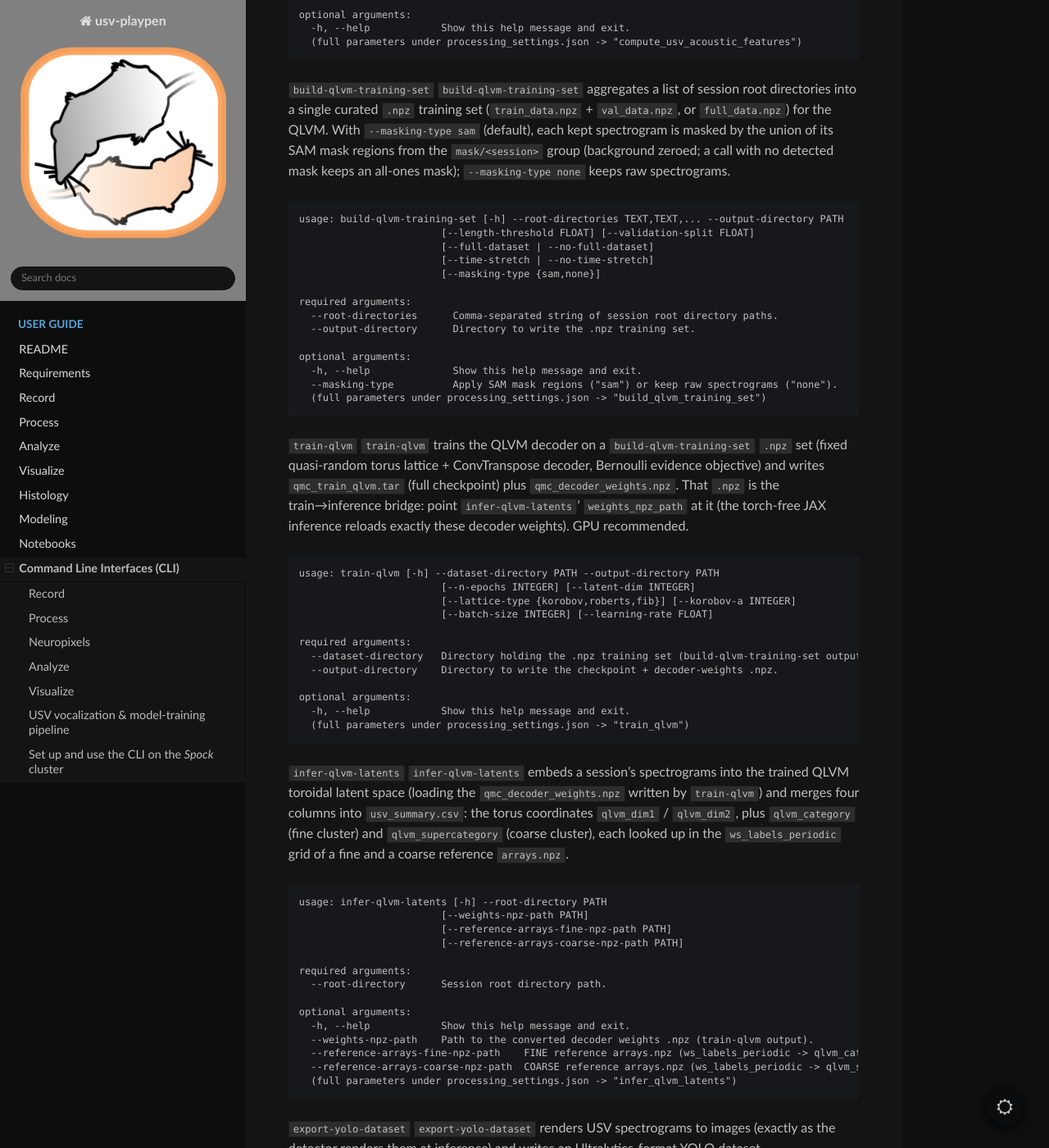
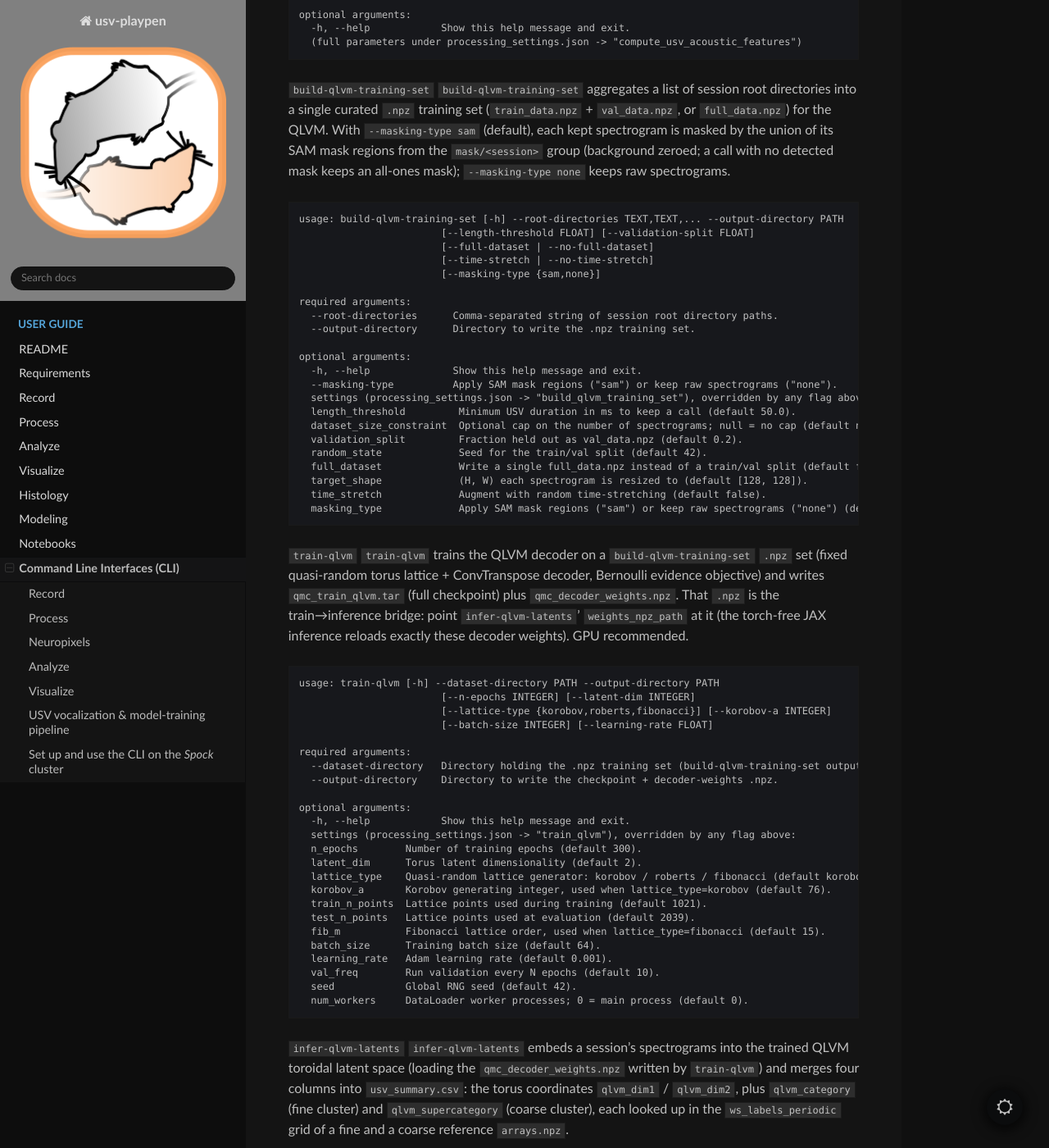
Before and after one commit to bartulem/usv-playpen, a Sphinx documentation site: the page built from docs/CLI.rst, in a window 1280 px wide and 1400 px high, scrolled down 16414 px. Shown: the whole window at 82% size. Built offline with Sphinx 7.4.7 and the Read the Docs theme 3.1.0, drawn with Linux system fonts in a browser that asks for light colours; some of the changed text lies outside the part shown.

Commit message:
docs(cli): document the 4 training settings blocks key-by-key
Expand the build-qlvm-training-set / train-qlvm / export-yolo-dataset /
train-masks CLI entries: replace the terse "(full parameters under
processing_settings.json -> X)" pointer with a per-key listing of each block
(every key + default + one-line description), so the training parameters are
fully explained in the CLI section (only there, per request). Also fix a stale
train-qlvm usage line: --lattice-type {korobov,roberts,fib} ->
{korobov,roberts,fibonacci}, matching the click.Choice in code.

Co-Authored-By: Claude Opus 4.8 <noreply@anthropic.com>

```diff
--- a/docs/CLI.rst
+++ b/docs/CLI.rst
@@ -881,7 +881,15 @@ Inference flow (per session): ``generate-usv-spectrograms`` → ``generate-usv-m
     optional arguments:
       -h, --help              Show this help message and exit.
       --masking-type          Apply SAM mask regions ("sam") or keep raw spectrograms ("none").
-      (full parameters under processing_settings.json -> "build_qlvm_training_set")
+      settings (processing_settings.json -> "build_qlvm_training_set"), overridden by any flag above:
+      length_threshold         Minimum USV duration in ms to keep a call (default 50.0).
+      dataset_size_constraint  Optional cap on the number of spectrograms; null = no cap (default null).
+      validation_split         Fraction held out as val_data.npz (default 0.2).
+      random_state             Seed for the train/val split (default 42).
+      full_dataset             Write a single full_data.npz instead of a train/val split (default false).
+      target_shape             (H, W) each spectrogram is resized to (default [128, 128]).
+      time_stretch             Augment with random time-stretching (default false).
+      masking_type             Apply SAM mask regions ("sam") or keep raw spectrograms ("none") (default "sam").
 
 ``train-qlvm``
 ``train-qlvm`` trains the QLVM decoder on a ``build-qlvm-training-set`` ``.npz`` set (fixed quasi-random torus lattice + ConvTranspose decoder, Bernoulli evidence objective) and writes ``qmc_train_qlvm.tar`` (full checkpoint) plus ``qmc_decoder_weights.npz``. That ``.npz`` is the train→inference bridge: point ``infer-qlvm-latents``' ``weights_npz_path`` at it (the torch-free JAX inference reloads exactly these decoder weights). GPU recommended.
@@ -890,7 +898,7 @@ Inference flow (per session): ``generate-usv-spectrograms`` → ``generate-usv-m
 
     usage: train-qlvm [-h] --dataset-directory PATH --output-directory PATH
                             [--n-epochs INTEGER] [--latent-dim INTEGER]
-                            [--lattice-type {korobov,roberts,fib}] [--korobov-a INTEGER]
+                            [--lattice-type {korobov,roberts,fibonacci}] [--korobov-a INTEGER]
                             [--batch-size INTEGER] [--learning-rate FLOAT]
 
     required arguments:
@@ -899,7 +907,19 @@ Inference flow (per session): ``generate-usv-spectrograms`` → ``generate-usv-m
 
     optional arguments:
       -h, --help            Show this help message and exit.
-      (full parameters under processing_settings.json -> "train_qlvm")
+      settings (processing_settings.json -> "train_qlvm"), overridden by any flag above:
+      n_epochs        Number of training epochs (default 300).
+      latent_dim      Torus latent dimensionality (default 2).
+      lattice_type    Quasi-random lattice generator: korobov / roberts / fibonacci (default korobov).
+      korobov_a       Korobov generating integer, used when lattice_type=korobov (default 76).
+      train_n_points  Lattice points used during training (default 1021).
+      test_n_points   Lattice points used at evaluation (default 2039).
+      fib_m           Fibonacci lattice order, used when lattice_type=fibonacci (default 15).
+      batch_size      Training batch size (default 64).
+      learning_rate   Adam learning rate (default 0.001).
+      val_freq        Run validation every N epochs (default 10).
+      seed            Global RNG seed (default 42).
+      num_workers     DataLoader worker processes; 0 = main process (default 0).
 
 ``infer-qlvm-latents``
 ``infer-qlvm-latents`` embeds a session's spectrograms into the trained QLVM toroidal latent space (loading the ``qmc_decoder_weights.npz`` written by ``train-qlvm``) and merges four columns into ``usv_summary.csv``: the torus coordinates ``qlvm_dim1`` / ``qlvm_dim2``, plus ``qlvm_category`` (fine cluster) and ``qlvm_supercategory`` (coarse cluster), each looked up in the ``ws_labels_periodic`` grid of a fine and a coarse reference ``arrays.npz``.
@@ -938,7 +958,12 @@ Inference flow (per session): ``generate-usv-spectrograms`` → ``generate-usv-m
       -h, --help              Show this help message and exit.
       --label-source          Box label source: cc pseudo-labels, manual files, or merge.
       --manual-labels-directory  Directory of hand-verified {spec_id}.txt YOLO labels.
-      (full parameters under processing_settings.json -> "export_yolo_dataset")
+      settings (processing_settings.json -> "export_yolo_dataset"), overridden by any flag above:
+      label_source             Box-label source: "cc" pseudo-labels / "manual" / "merge" (default "cc").
+      validation_split         Fraction of images held out for val (default 0.2).
+      random_state             Seed for the train/val split (default 42).
+      colormap                 Matplotlib colormap the spectrogram images are rendered with (default viridis).
+      manual_labels_directory  Directory of hand-verified {spec_id}.txt labels, for "manual"/"merge" (default "").
 
 ``train-masks``
 ``train-masks`` fine-tunes the Ultralytics YOLO box detector on an ``export-yolo-dataset`` dataset (from a COCO-pretrained ``yolo11n.pt`` by default) and copies the resulting ``best.pt`` to ``<output-directory>/best.pt`` — the path to set as ``generate-usv-masks``' ``yolo_weights``. GPU recommended.
@@ -955,7 +980,13 @@ Inference flow (per session): ``generate-usv-spectrograms`` → ``generate-usv-m
     optional arguments:
       -h, --help            Show this help message and exit.
       --base-weights        Base YOLO checkpoint to fine-tune from (e.g. yolo11n.pt).
-      (full parameters under processing_settings.json -> "train_masks")
+      settings (processing_settings.json -> "train_masks"), overridden by any flag above:
+      base_weights  COCO-pretrained YOLO checkpoint to fine-tune from (default yolo11n.pt).
+      n_epochs      Number of training epochs (default 100).
+      imgsz         Square image size in px the detector trains at (default 128).
+      batch_size    Training batch size (default 16).
+      device        CUDA device; null = auto-select, e.g. 0 or "cpu" (default null).
+      run_name      Ultralytics run name (subdir under the output directory) (default usv_yolo_detector).
 
 Set up and use the CLI on the *Spock* cluster
 ---------------------------------------------
```
